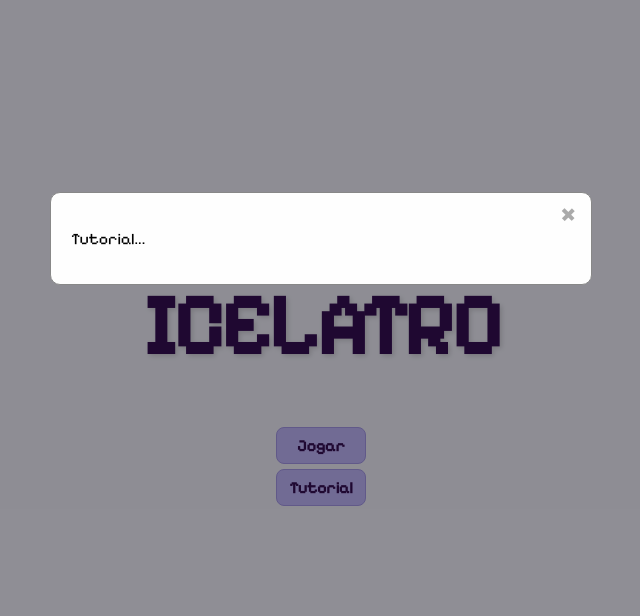
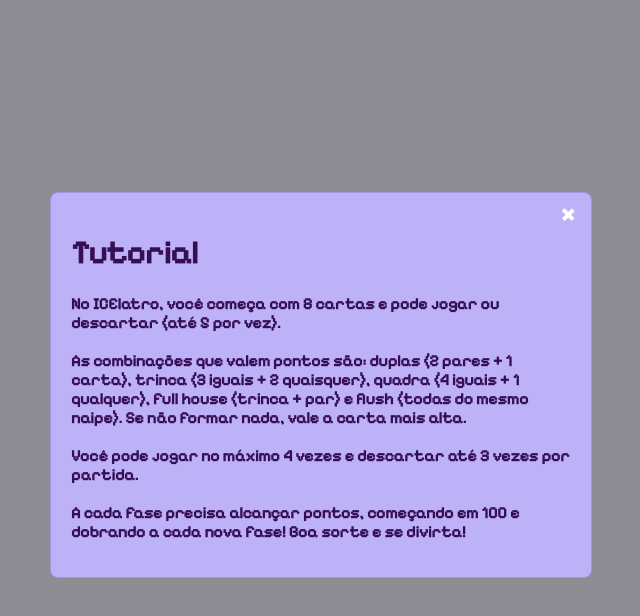
Before and after one commit to ufjf-dcc206/ufjf-dcc206-2025-1-a-trb-div-as, a website built with Vite: page ICElatro/index.html in a window 1280 px wide. Both pictures are taken after a click on the button "Tutorial". Shown: the whole page, without its empty margins (319-959 px from the left). Built offline with nearby package versions, Linux system fonts and the light colour scheme.

Commit message:
adiciona tutorial

```diff
--- a/ICElatro/index.html
+++ b/ICElatro/index.html
@@ -22,7 +22,17 @@
         <div id="modalTutorial" class="modal">
           <div class="modal-conteudo">
             <span class="fechar">&times;</span>
-            <p>Tutorial...</p>
+            <p>
+              <h1>Tutorial</h1>
+              No ICElatro, você começa com 8 cartas e pode jogar ou descartar (até 5 por vez). <br><br>
+              As combinações que valem pontos são: duplas (2 pares + 1 carta),
+              trinca (3 iguais + 2 quaisquer), quadra (4 iguais + 1 qualquer),
+              full house (trinca + par) e flush (todas do mesmo naipe).
+              Se não formar nada, vale a carta mais alta. <br><br>
+              Você pode jogar no máximo 4 vezes e descartar até 3 vezes por partida. <br><br>
+              A cada fase precisa alcançar pontos, começando em 100 e dobrando a cada nova fase!
+              Boa sorte e se divirta!
+            </p>
           </div>
         </div>
       </div>
--- a/ICElatro/src/jogoFuncionamento.ts
+++ b/ICElatro/src/jogoFuncionamento.ts
@@ -28,7 +28,7 @@ function embaralharBaralho(baralho: Cartas[]): void {
   for (let i = baralhoJogo.length - 1; i > 0; i--) {
     const j = Math.floor(Math.random() * (i + 1));
     [baralhoJogo[i], baralhoJogo[j]] = [baralhoJogo[j], baralhoJogo[i]];
-  } //TIREI O RETURN (?)
+  }
 }
 
 export let mao: Cartas[] = []; //criação da mão
@@ -43,18 +43,15 @@ export function maoInicial(): void {
     let carta = baralhoJogo.pop();
     if (carta) mao.push(carta); //tira a última carta do baralho e coloca na mão
   }
-} //criar mão com web component
+}
 
 export function jogar(indices: number[]): ResultadoCombinacao{
-  console.log(indices);
-
   indices.sort((a, b) => b - a); //ordena os índices (decrescente)
   for(let i = 0; i<indices.length; i++){
     let j = indices[i];
     let carta = mao.splice(j, 1)[0];
     if (carta) emJogo.push(carta);
   }
-  console.log(emJogo);
 
   const resultado = verificaCombinacoes();
 
@@ -72,15 +69,12 @@ function descartaCartasJogadas(): void {
 }
 
 export function descartar(indices: number[]): void {
-  console.log(indices);
-
   indices.sort((a, b) => b - a);
   for(let i = 0; i<indices.length; i++){
     let j = indices[i];
     let carta = mao.splice(j, 1)[0];
     if (carta) descartadas.push(carta);
   }
-  console.log(mao, descartadas);
   atualizaMaoJogo();
 }
 
@@ -94,5 +88,4 @@ function atualizaMaoJogo(): void {
     let carta = baralhoJogo.pop();
     if (carta) mao.push(carta);
   }
-  console.log("Mão: ", mao);
 }
--- a/ICElatro/src/jogoVisual.ts
+++ b/ICElatro/src/jogoVisual.ts
@@ -27,7 +27,6 @@ const voltarTelaInicial = document.getElementById(
 const statusPontuacao = document.querySelector("status-pontuacao") as Status; // pega a referencia
 const perdeu = document.getElementById("modalPerdeu") as HTMLButtonElement;
 const botaoFecharP = document.querySelector(".fecharP");
-
 const ganhou = document.getElementById("modalGanhou") as HTMLButtonElement;
 const botaoFecharG = document.querySelector(".fecharG");
 
@@ -69,7 +68,6 @@ function iniciarJogo(telaInicial: HTMLDivElement, telaJogo: HTMLDivElement) {
 }
 
 //função para renderizar a mão na tela e selecionar cartas
-
 function renderizarMão() {
   //"cartasNaMao" = a mão completa
   const cartasNaMao = document.getElementById("cartasNaMao") as HTMLDivElement;
@@ -144,13 +142,11 @@ botaoFecharTutorial?.addEventListener("click", () => {
   if (tutorial) tutorial.style.display = "none";
 });
 
-//ações dos botões "Jogar", "Descartar" e voltar para tela inicial (dentro do jogo)
+//ações dos botões "Jogar", "Descartar" (dentro do jogo)
 botaoJogarCartas.addEventListener("click", () => {
   const indices = indicesSelecionados();
-  if (indices.length === 0) {
-    console.log("Nenhuma carta foi selecionada");
-    return;
-  } //verifica se tem pelo menos uma carta selecionada
+  if (indices.length === 0) return;
+  //verifica se tem pelo menos uma carta selecionada
 
   //chama a função jogar e armazena o resultado
   const resultadoDaJogada = jogar(indices);
@@ -180,7 +176,7 @@ botaoJogarCartas.addEventListener("click", () => {
   //atualiza o painel de pontuação
   statusPontuacao.atualizaStatus(
     pontosNecessarios,
-    pontuacaoTotal, // Usa a variável que está somando a pontuação
+    pontuacaoTotal, //usa a variável que está somando a pontuação
     resultadoDaJogada.pontos,
     resultadoDaJogada.raridade
   );
@@ -194,10 +190,7 @@ botaoDescartarCartas.addEventListener("click", () => {
   const indices = indicesSelecionados();
   if (verificaDescartes === 0) return; //verifica se o jogador já atingiu o limite de descartes
 
-  if (indices.length === 0) {
-    console.log("Nenhuma carta foi selecionada");
-    return;
-  }
+  if (indices.length === 0) return;
 
   descartar(indices);
   verificaDescartes--;
@@ -205,6 +198,7 @@ botaoDescartarCartas.addEventListener("click", () => {
   renderizarMão();
 });
 
+//ação de voltar a tela inicial
 voltarTelaInicial.addEventListener("click", () => {
   telaJogo.style.display = "none";
   telaInicial.style.display = "block";
--- a/ICElatro/src/style.css
+++ b/ICElatro/src/style.css
@@ -179,18 +179,23 @@ button {
 }
 
 .modal-conteudo {
-  background-color: #fefefe;
   margin: 15% auto;
   padding: 20px;
-  border: 1px solid #888;
   width: 80%;
   max-width: 500px;
+  max-height: 70vh;
+  overflow-y: auto;
   border-radius: 10px;
   position: relative;
+  color: #350e53;
+  background-color: #bdb2f7;
+  border: 1px solid #a295e4;
+  border-radius: 8px;
+  font-weight: bold;
 }
 
 .fechar {
-  color: #aaa;
+  color: #ffffff;
   position: absolute;
   top: 5px;
   right: 15px;
```
